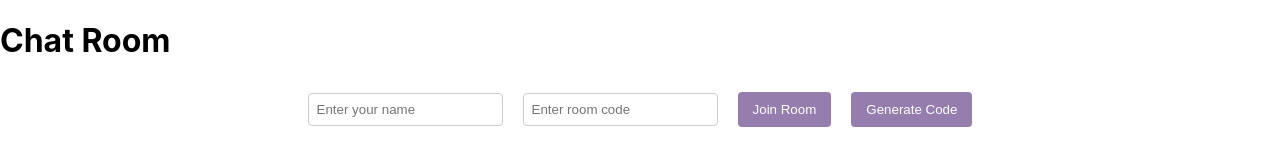
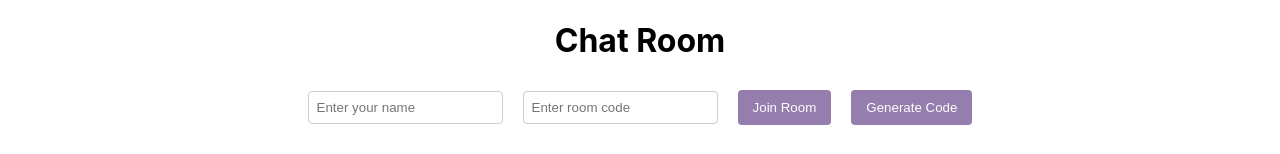
Before and after one commit to tyleroneil72/chat-room, a React (Vite) app in the folder client/: page / in a window 1280 px wide. Shown: the top 154 px of the page. Built offline with nearby package versions, Linux system fonts and the light colour scheme; no server answers.

Commit message:
Center title

```diff
--- a/client/src/index.css
+++ b/client/src/index.css
@@ -10,3 +10,7 @@ code {
   font-family: source-code-pro, Menlo, Monaco, Consolas, "Courier New",
     monospace;
 }
+h1 {
+  text-align: center;
+  margin-bottom: 20px;
+}
```
